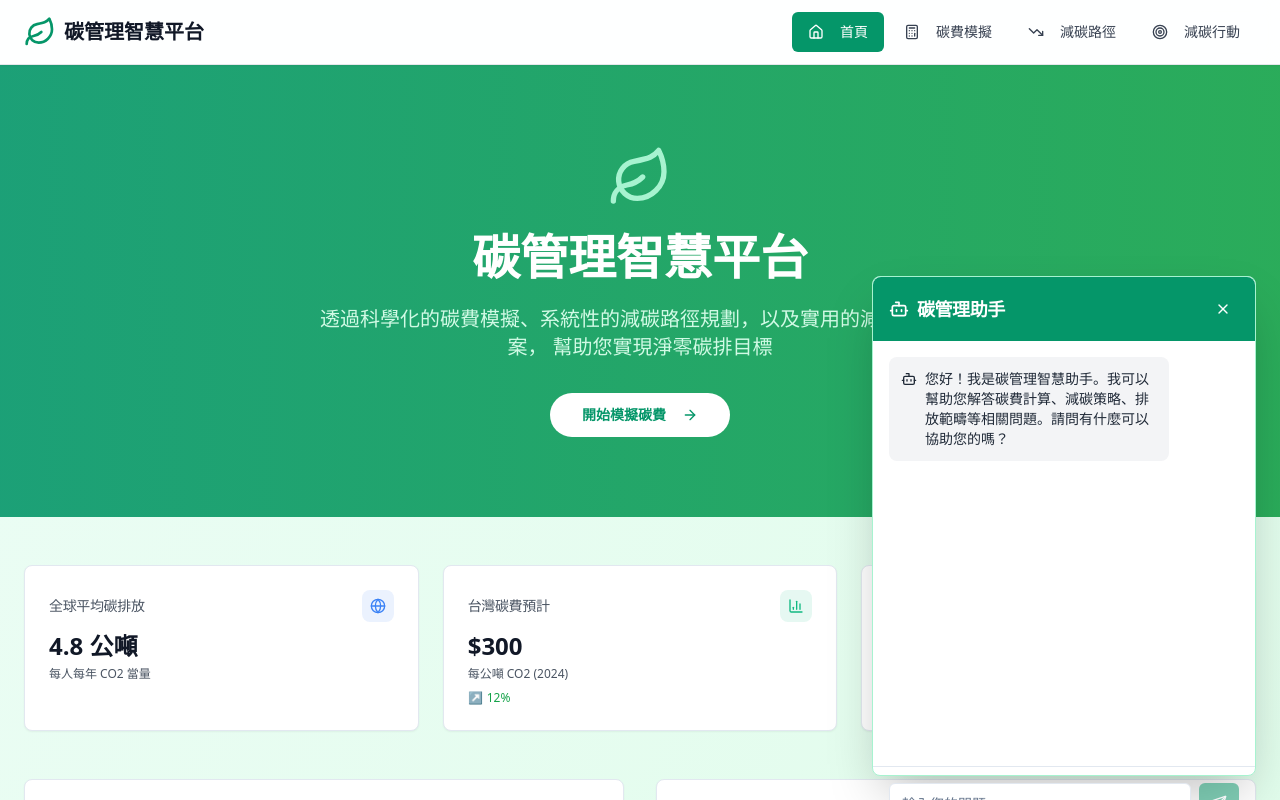
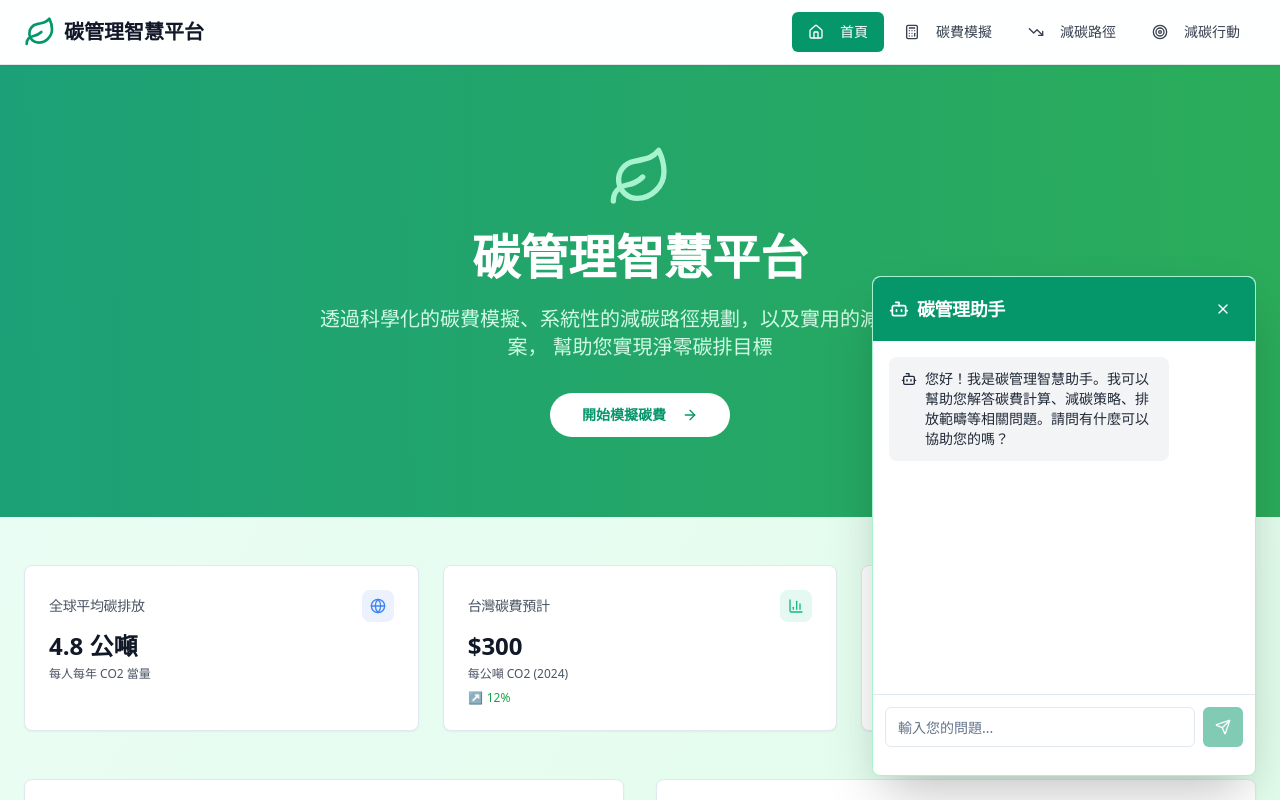
Before and after one commit to s155169/carbon-path-vision, a React (Vite) app: page / in a window 1280 px wide. Both pictures are taken after a click on the button 1228 px from the left and 748 px from the top of the page. Shown: the top 800 px of the page. Built offline with nearby package versions, Linux system fonts and the light colour scheme.

Commit message:
Fix: Adjust chatbot input position
Adjusted the position of the chatbot input field to be higher on the screen.

```diff
--- a/src/components/Chatbot.tsx
+++ b/src/components/Chatbot.tsx
@@ -164,8 +164,8 @@ const Chatbot = () => {
         </div>
       </CardHeader>
 
-      <CardContent className="p-0 h-full flex flex-col">
-        <ScrollArea className="flex-1 p-4">
+      <CardContent className="p-0 flex flex-col" style={{ height: 'calc(100% - 80px)' }}>
+        <ScrollArea className="flex-1 p-4 pb-2">
           <div className="space-y-4">
             {messages.map((message) => (
               <div
@@ -206,7 +206,7 @@ const Chatbot = () => {
           <div ref={messagesEndRef} />
         </ScrollArea>
 
-        <div className="border-t p-4">
+        <div className="border-t p-3 mt-auto bg-white">
           <div className="flex gap-2">
             <Input
               value={inputValue}
```
